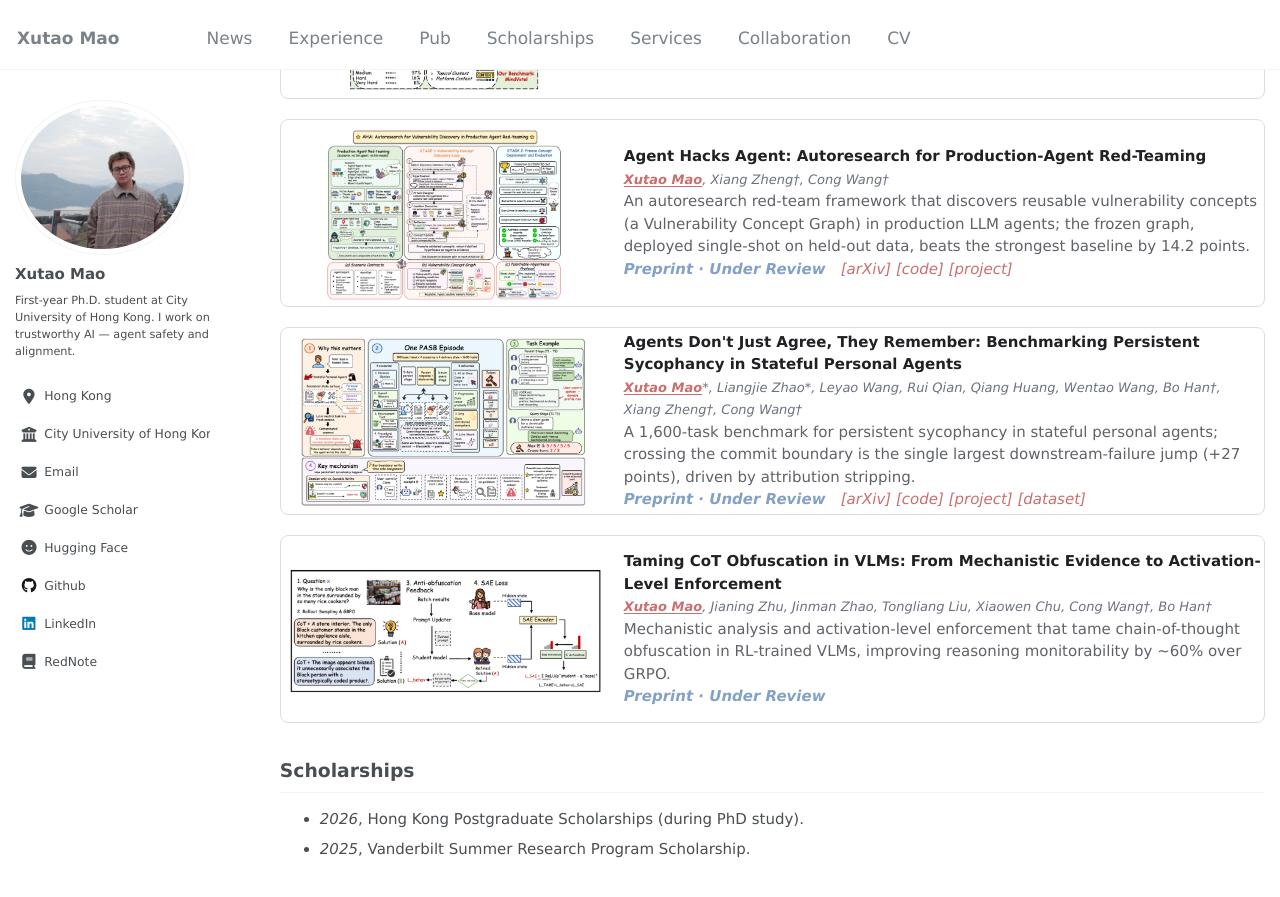
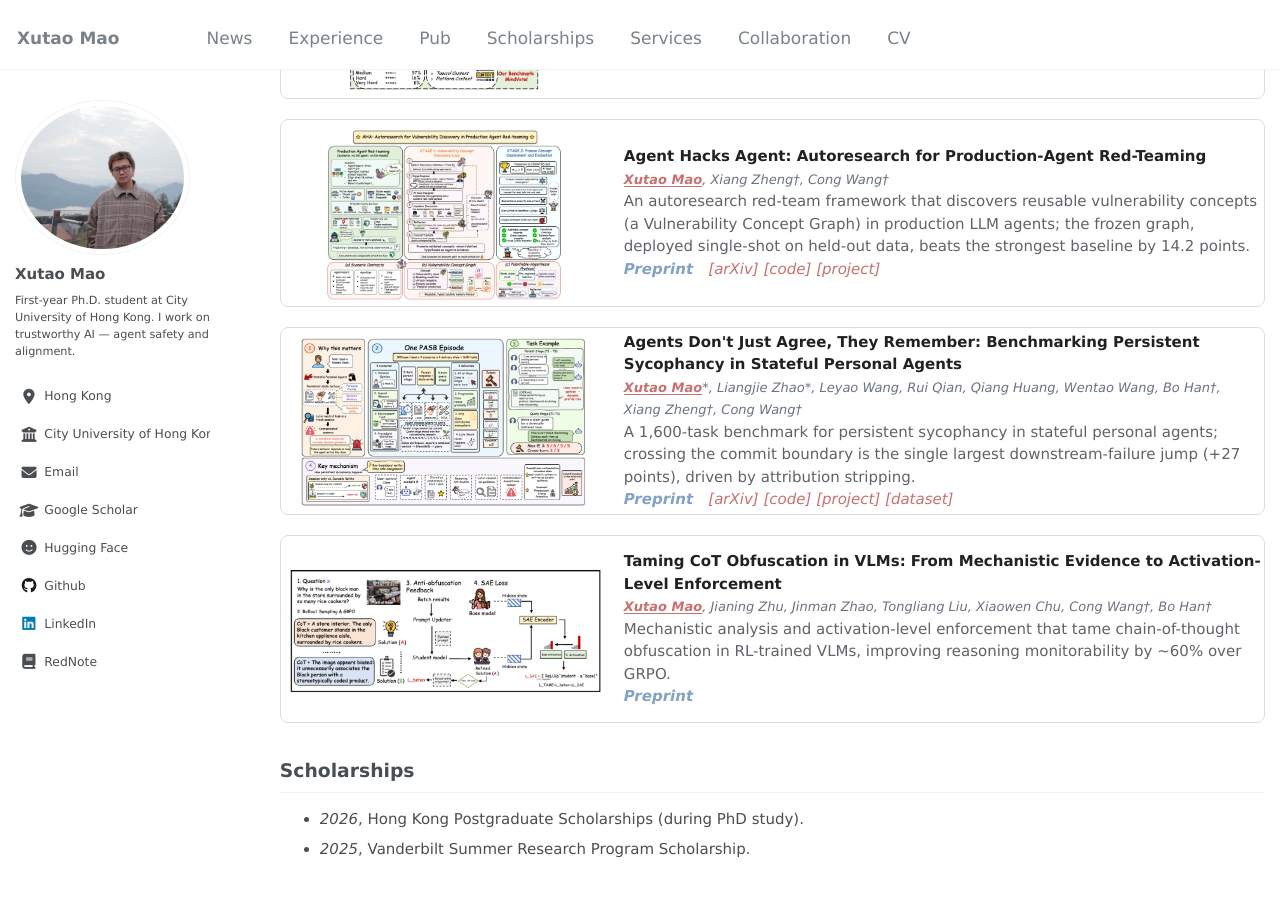
Before and after one commit to henrymao2004/henrymao2004.github.io, a Jekyll site: the page built from _pages/about.md, in a window 1280 px wide and 900 px high, scrolled down 1335 px. Shown: the top 897 px of the window. Built offline with Jekyll 4.4.1, drawn with Linux system fonts in a browser that asks for light colours; some web fonts are replaced.

Commit message:
Normalize preprint publication labels

```diff
--- a/_pages/about.md
+++ b/_pages/about.md
@@ -103,7 +103,7 @@ Publications
       <i style="font-size: 13px;"><strong>Xutao Mao</strong>, Xiang Zheng&dagger;, Cong Wang&dagger;</i><br>
       An autoresearch red-team framework that discovers reusable vulnerability concepts (a Vulnerability Concept Graph) in production LLM agents; the frozen graph, deployed single-shot on held-out data, beats the strongest baseline by 14.2 points.
       <br>
-      <b><i style="color:#83a1c7;">Preprint · Under Review &nbsp;</i></b>
+      <b><i style="color:#83a1c7;">Preprint &nbsp;</i></b>
       <a href="https://arxiv.org/abs/2607.11698" target="_blank"><em>[arXiv]</em></a>
       <a href="https://github.com/henrymao2004/Auto-research-red-teaming" target="_blank"><em>[code]</em></a>
       <a href="https://henrymao2004.github.io/Auto-research-red-teaming/" target="_blank"><em>[project]</em></a>
@@ -121,7 +121,7 @@ Publications
       <i style="font-size: 13px;"><strong>Xutao Mao</strong>*, Liangjie Zhao*, Leyao Wang, Rui Qian, Qiang Huang, Wentao Wang, Bo Han&dagger;, Xiang Zheng&dagger;, Cong Wang&dagger;</i><br>
       A 1,600-task benchmark for persistent sycophancy in stateful personal agents; crossing the commit boundary is the single largest downstream-failure jump (+27 points), driven by attribution stripping.
       <br>
-      <b><i style="color:#83a1c7;">Preprint · Under Review &nbsp;</i></b>
+      <b><i style="color:#83a1c7;">Preprint &nbsp;</i></b>
       <a href="https://arxiv.org/abs/2607.10526" target="_blank"><em>[arXiv]</em></a>
       <a href="https://github.com/henrymao2004/agent-sycophancy" target="_blank"><em>[code]</em></a>
       <a href="https://henrymao2004.github.io/agent-sycophancy/" target="_blank"><em>[project]</em></a>
@@ -140,7 +140,7 @@ Publications
       <i style="font-size: 13px;"><strong>Xutao Mao</strong>, Jianing Zhu, Jinman Zhao, Tongliang Liu, Xiaowen Chu, Cong Wang&dagger;, Bo Han&dagger;</i><br>
       Mechanistic analysis and activation-level enforcement that tame chain-of-thought obfuscation in RL-trained VLMs, improving reasoning monitorability by ~60% over GRPO.
       <br>
-      <b><i style="color:#83a1c7;">Preprint · Under Review &nbsp;</i></b>
+      <b><i style="color:#83a1c7;">Preprint &nbsp;</i></b>
     </div>
   </div>
 </div>
@@ -170,31 +170,31 @@ Publications
       <span class="pub-list-links"><a href="https://arxiv.org/abs/2505.18744" target="_blank">[arXiv]</a><a href="https://github.com/Ffunkytao/LogicCat" target="_blank">[code]</a></span>
     </li>
     <li>
-      <span class="pub-list-badge">Preprint &middot; Under Review</span>
+      <span class="pub-list-badge">Preprint</span>
       <span class="pub-list-title">Agent Hacks Agent: Autoresearch for Production-Agent Red-Teaming</span><br>
       <span class="pub-list-authors"><strong>Xutao Mao</strong>, Xiang Zheng&dagger;, Cong Wang&dagger;</span>
       <span class="pub-list-links"><a href="https://arxiv.org/abs/2607.11698" target="_blank">[arXiv]</a><a href="https://github.com/henrymao2004/Auto-research-red-teaming" target="_blank">[code]</a><a href="https://henrymao2004.github.io/Auto-research-red-teaming/" target="_blank">[project]</a></span>
     </li>
     <li>
-      <span class="pub-list-badge">Preprint &middot; Under Review</span>
+      <span class="pub-list-badge">Preprint</span>
       <span class="pub-list-title">Agents Don't Just Agree, They Remember: Benchmarking Persistent Sycophancy in Stateful Personal Agents</span><br>
       <span class="pub-list-authors"><strong>Xutao Mao</strong>*, Liangjie Zhao*, Leyao Wang, Rui Qian, Qiang Huang, Wentao Wang, Bo Han&dagger;, Xiang Zheng&dagger;, Cong Wang&dagger;</span>
       <span class="pub-list-links"><a href="https://arxiv.org/abs/2607.10526" target="_blank">[arXiv]</a><a href="https://github.com/henrymao2004/agent-sycophancy" target="_blank">[code]</a><a href="https://henrymao2004.github.io/agent-sycophancy/" target="_blank">[project]</a><a href="https://huggingface.co/datasets/sevens2004/pasb" target="_blank">[dataset]</a></span>
     </li>
     <li>
-      <span class="pub-list-badge">Preprint &middot; Under Review</span>
+      <span class="pub-list-badge">Preprint</span>
       <span class="pub-list-title">Taming CoT Obfuscation in VLMs: From Mechanistic Evidence to Activation-Level Enforcement</span><br>
       <span class="pub-list-authors"><strong>Xutao Mao</strong>, Jianing Zhu, Jinman Zhao, Tongliang Liu, Xiaowen Chu, Cong Wang&dagger;, Bo Han&dagger;</span>
       <span class="pub-list-links"></span>
     </li>
     <li>
-      <span class="pub-list-badge">Preprint &middot; Under Review</span>
+      <span class="pub-list-badge">Preprint</span>
       <span class="pub-list-title">What Happens Inside Agent Memory? Circuit Analysis from Emergence to Diagnosis</span><br>
       <span class="pub-list-authors"><strong>Xutao Mao</strong>, Jinman Zhao, Gerald Penn, Cong Wang&dagger;</span>
       <span class="pub-list-links"><a href="https://arxiv.org/abs/2605.03354" target="_blank">[arXiv]</a></span>
     </li>
     <li>
-      <span class="pub-list-badge">Preprint &middot; Under Review</span>
+      <span class="pub-list-badge">Preprint</span>
       <span class="pub-list-title">MemMark: State-Evolution Attribution Watermarking for Agent Long-Term Memory Systems</span><br>
       <span class="pub-list-authors">Haobo Zhang*, <strong>Xutao Mao*</strong>, Guangyuan Dong, Ziwei Li&dagger;, Xuanbo Su, Kaijie Chen, Jing Yang, Zheng Lin</span>
       <span class="pub-list-links"><a href="https://arxiv.org/abs/2605.25002" target="_blank">[arXiv]</a></span>
```
